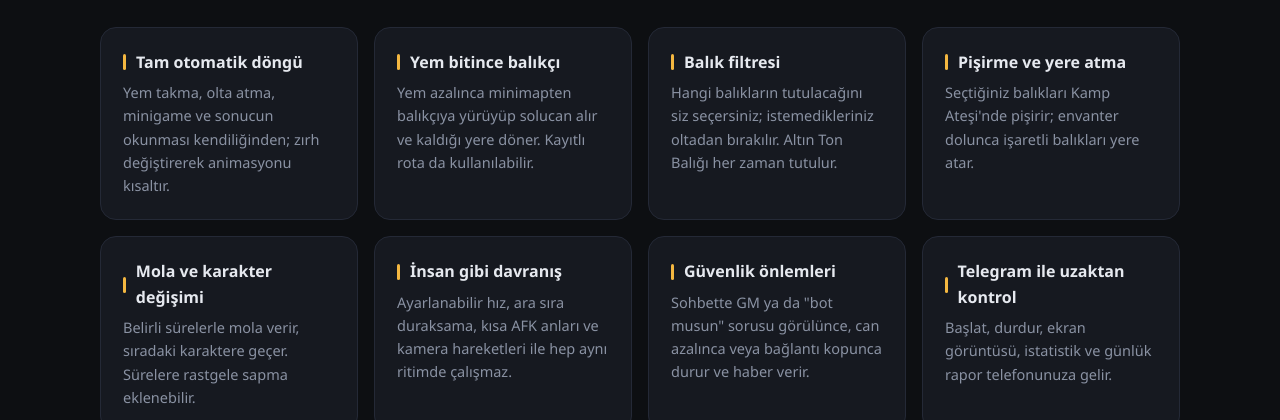
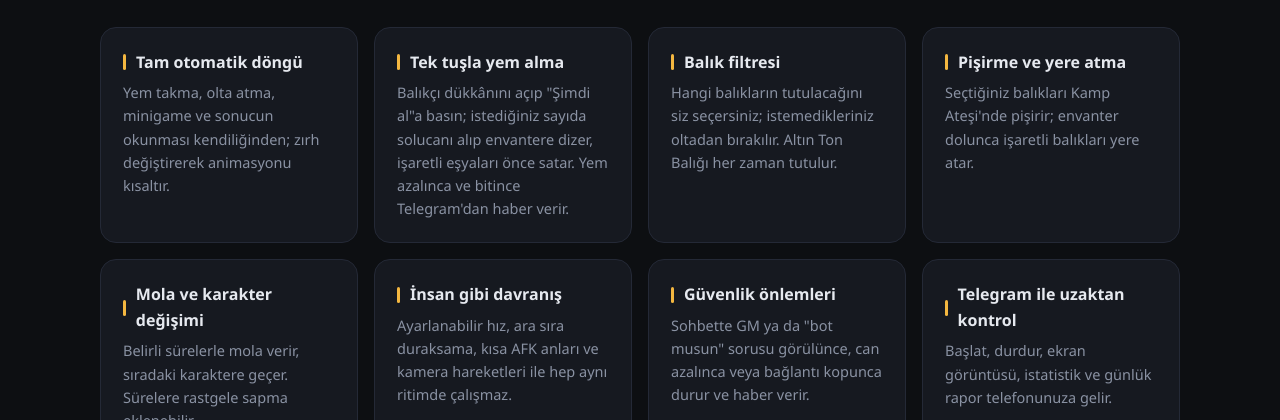
Before and after one commit to Aren80/poseidon-surum, a plain HTML site: page index.html in a window 1280 px wide. Shown: the part 760-1180 px from the top of the page. Drawn offline with Linux system fonts and the light colour scheme.

Commit message:
site: index.html

```diff
--- a/index.html
+++ b/index.html
@@ -140,7 +140,7 @@
       <p class="alt">Oyunun belleğine dokunmaz; ekrana bakıp fare ve klavye ile, bir oyuncu gibi çalışır.</p>
       <div class="izgara">
         <div class="kart"><h3>Tam otomatik döngü</h3><p>Yem takma, olta atma, minigame ve sonucun okunması kendiliğinden; zırh değiştirerek animasyonu kısaltır.</p></div>
-        <div class="kart"><h3>Yem bitince balıkçı</h3><p>Yem azalınca minimapten balıkçıya yürüyüp solucan alır ve kaldığı yere döner. Kayıtlı rota da kullanılabilir.</p></div>
+        <div class="kart"><h3>Tek tuşla yem alma</h3><p>Balıkçı dükkânını açıp "Şimdi al"a basın; istediğiniz sayıda solucanı alıp envantere dizer, işaretli eşyaları önce satar. Yem azalınca ve bitince Telegram'dan haber verir.</p></div>
         <div class="kart"><h3>Balık filtresi</h3><p>Hangi balıkların tutulacağını siz seçersiniz; istemedikleriniz oltadan bırakılır. Altın Ton Balığı her zaman tutulur.</p></div>
         <div class="kart"><h3>Pişirme ve yere atma</h3><p>Seçtiğiniz balıkları Kamp Ateşi'nde pişirir; envanter dolunca işaretli balıkları yere atar.</p></div>
         <div class="kart"><h3>Mola ve karakter değişimi</h3><p>Belirli sürelerle mola verir, sıradaki karaktere geçer. Sürelere rastgele sapma eklenebilir.</p></div>
```
